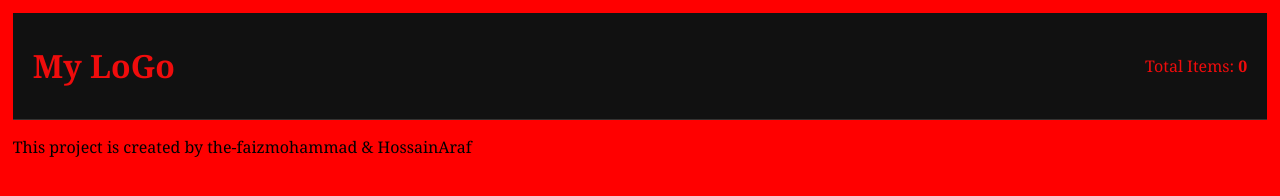
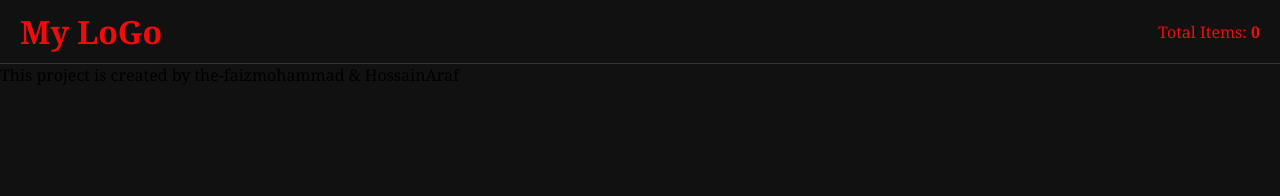
Before and after one commit to the-faizmohammad/Capstone-API-based-webapp, a website built with webpack: page src/index.html in a window 1280 px wide. Built offline with nearby package versions, Linux system fonts and the light colour scheme.

Commit message:
Update body style

```diff
--- a/src/style.css
+++ b/src/style.css
@@ -1,8 +1,13 @@
+
+* {
+  margin: 0;
+  padding: 0;
+  box-sizing: border-box;
+  font-family: Cambria, Cochin, Georgia, Times, 'Times New Roman', serif;
+}
+
 body {
-  margin: 0 auto;
-  padding: 1%;
-  background-color: red;
-  font-family: Cambria, Cochin, Georgia, Times, 'Times New Roman', serif;
+  background-color: #111;
 }
 
 header {
```
